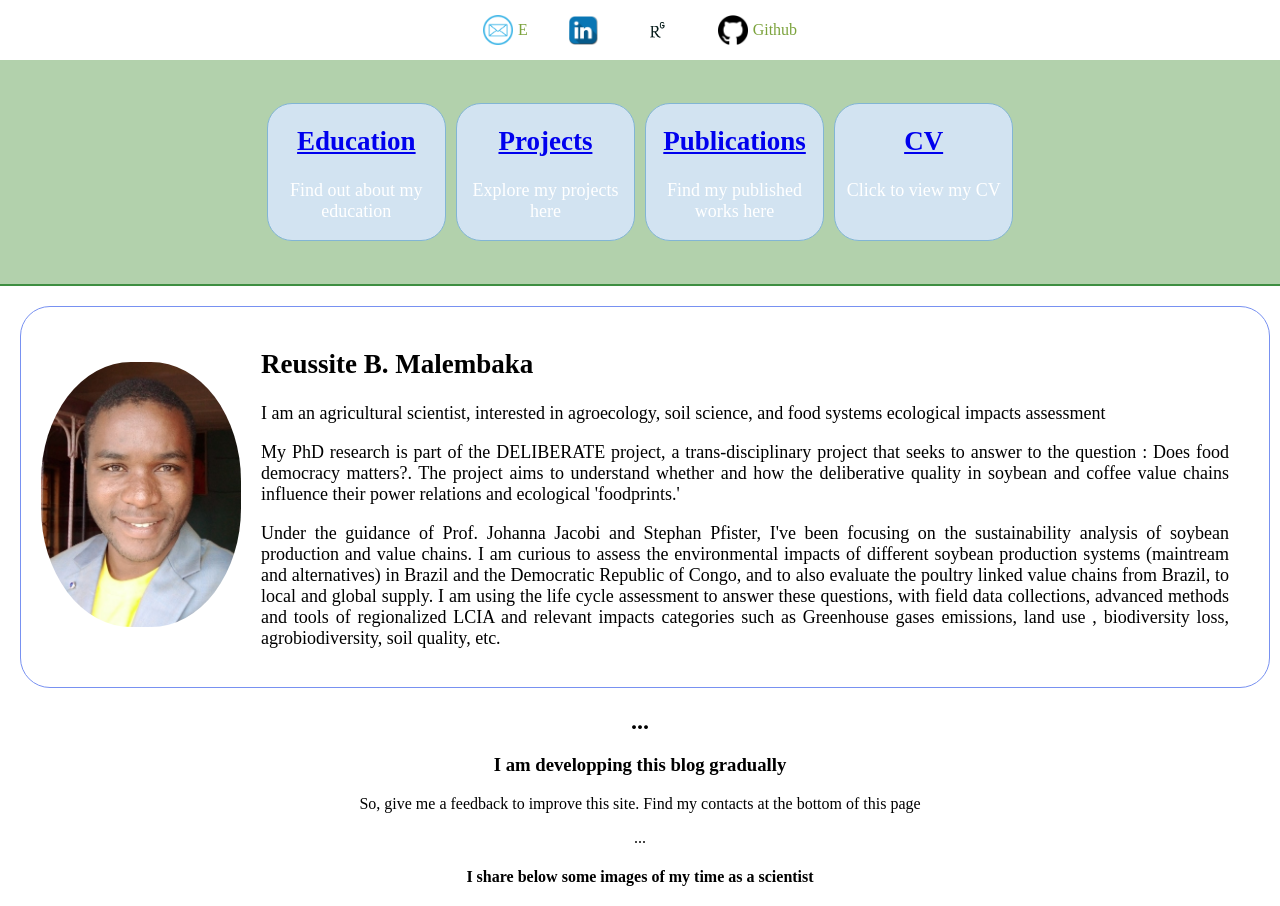
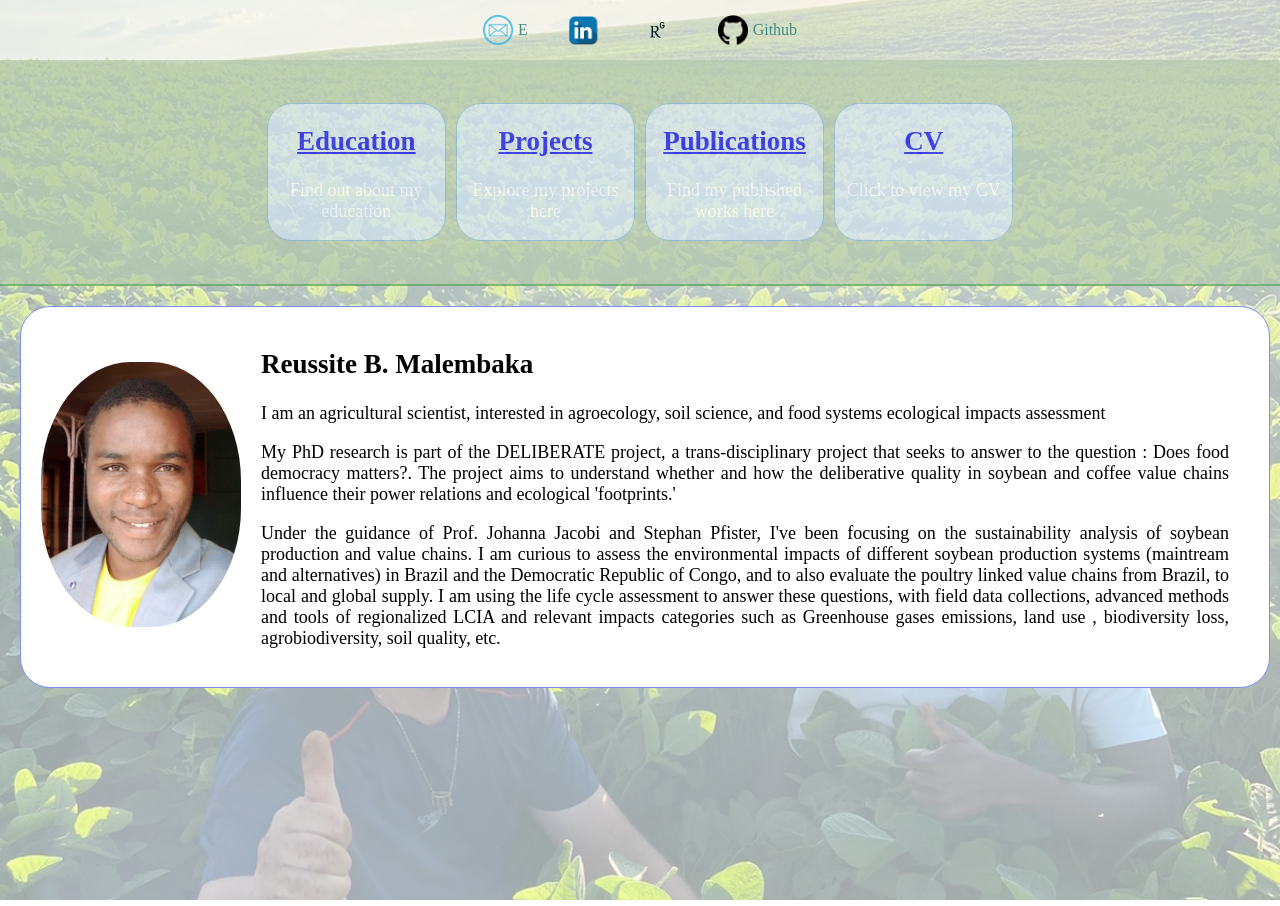
Before and after one commit to reussitemalembaka/reussitemalembaka.github.io, a Jekyll site: the page index.html, which Jekyll copies as it is, in a window 1280 px wide. Shown: the top 906 px of the page. Built offline with Jekyll 4.4.1, drawn with Linux system fonts in a browser that asks for light colours; grey boxes are pictures that could not be loaded.

Commit message:
updates background mage on main page

```diff
--- a/index.html
+++ b/index.html
@@ -10,6 +10,7 @@
 </head>
 
 <body>
+  <div class="background-wrapper">
   <section>
     <nav>
       <div class="social-links">
@@ -68,7 +68,7 @@
             <p>My PhD research is part of the DELIBERATE project, a trans-disciplinary
               project that seeks to answer to the question : Does food democracy matters?.
               The project aims to understand whether and how the deliberative quality in soybean
-              and coffee value chains influence their power relations and ecological 'foodprints.'</p>
+              and coffee value chains influence their power relations and ecological 'footprints.'</p>
 
               <p> Under the guidance of Prof. Johanna Jacobi and Stephan Pfister,
               I've been focusing on the sustainability analysis of soybean production and value chains.
@@ -81,6 +81,7 @@
        </div>
       </div>
    </section>
+  </div>
 
   <section>
     <div class="center">
--- a/styles.css
+++ b/styles.css
@@ -6,13 +6,14 @@ nav {
 
 /* CSS code for a styled header */
 .header {
-    background-color: #b2d1ac; /* Background color of the header */
+    background-color: #b2c8ad; /* Background color of the header */
+    opacity: 0.7;
     color: rgb(255, 255, 255);             /* Text color of the header */
     padding: 3px;            /* Padding inside the header */
     text-align: center;       /* Centering the text inside the header */
     font-size: 18px;          /* Font size of the header text */
     margin: 0;                /* No margin around the header */
-    border-bottom: 2px solid #3e8e41; /* Optional: Add a bottom border to the header */
+    border-bottom: 2px solid #58a15b; /* Optional: Add a bottom border to the header */
 }
 
 .header2 {
@@ -175,7 +176,7 @@ footer {
   justify-content: center;
   margin-top: 20px;
   padding: 20px;
-  background-color: #bcdebd; /* Optional: Add a background color to the footer */
+  background-color: #d0e8d1; /* Optional: Add a background color to the footer */
 }
 
 .footer_with_background {
@@ -226,9 +227,39 @@ z-index: -1;
   display: flex;
   align-items: center;
   text-decoration: none;
-  color: #7ca33d; /* Default link color */
+  color: #438b80; /* Default link color */
 }
 
 .social-links img {
   margin-right: 5px;
 }
+
+/* Codes for background image on the main page */
+.background-wrapper {
+  position: relative; /* Sets the position for the pseudo-element */
+  width: 100%; /* Makes the wrapper cover the full page width */
+  height: 100vh; /* Full viewport height */
+  overflow: hidden; /* Ensures any content overflowing is hidden */
+}
+
+.background-wrapper::before {
+  content: ""; /* Necessary for the pseudo-element */
+  position: absolute;
+  top: 0;
+  left: 0;
+  width: 100%; /* Covers the full width */
+  height: 100%; /* Covers the full height */
+  background-image: url('Visit Laercio soja-PR.jpg'); /* Replace with your image path */
+  background-size: cover; /* Ensures the image covers the entire area */
+  background-position: center; /* Centers the image */
+  background-attachment: fixed; /* Keeps the background image static */
+  background-repeat: no-repeat; /* Prevents repetition */
+  opacity: 0.4; /* Sets 50% transparency */
+  z-index: -1; /* Pushes it behind the content */
+}
+
+section {
+  position: relative; /* Ensures section content appears on top */
+  z-index: 1; /* Sets content above the background */
+  /*color: white;  Makes text readable */
+}
```
Also changed, not shown: other parts of index.html (+0 -1 lines). Lines whose indentation alone changed are shown as unchanged.
